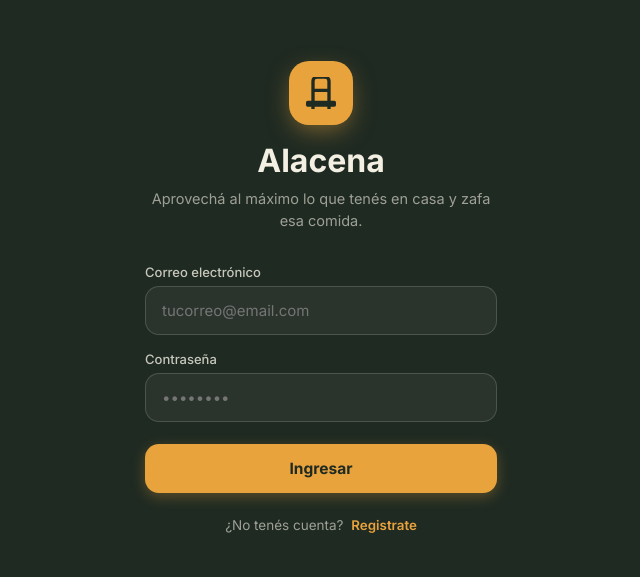
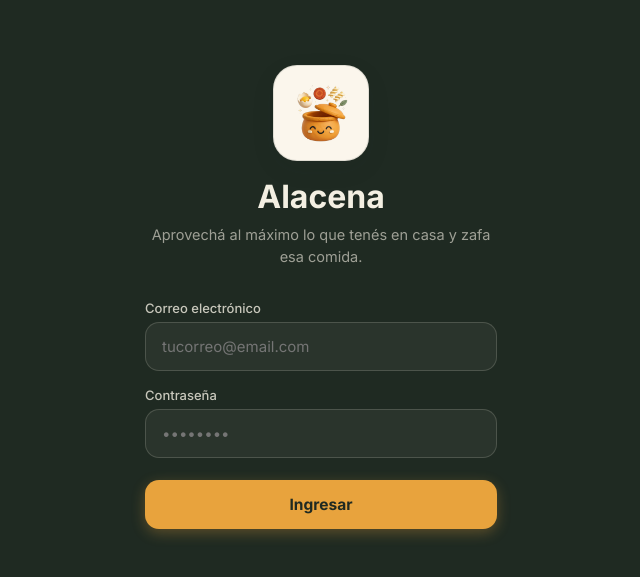
Before and after one commit to HirigoyenDiego1990/Alacena, a website: page public/login.html in a window 1280 px wide. Shown: the part 103-680 px from the top of the page, without its empty margins (319-959 px from the left). Drawn offline with nearby package versions, Linux system fonts and the light colour scheme.

Commit message:
agregado de iconos

```diff
--- a/public/estilos.css
+++ b/public/estilos.css
@@ -80,20 +80,60 @@ input, select, textarea { font-family: inherit; }
   margin-bottom: 32px;
 }
 
-.brand-mark-lg {
-  width: 64px;
-  height: 64px;
-  border-radius: 20px;
-  background: var(--saffron);
+.brand-mark {
+  width: 44px;
+  height: 44px;
   display: grid;
   place-items: center;
-  color: var(--ink);
+  background: var(--paper); /* #FBF6EC */
+  border: 1px solid var(--line);
+  border-radius: 12px; /* le da el toque app */
+  flex-shrink: 0;
+}
+
+.brand-mark img {
+  width: 32px;
+  height: 32px;
+}
+
+.brand-mark-lg {
+  width: 96px;
+  height: 96px;
+  display: grid;
+  place-items: center;
+  background: var(--paper); /* #FBF6EC */
+  border: 1px solid var(--line);
+  border-radius: 24px; /* más grande, más amigable */
+  box-shadow: 0 8px 24px rgba(31, 42, 34, 0.08);
+  padding: 12px; /* aire para que la ollita respire */
   margin: 0 auto 16px;
-  box-shadow: 0 8px 25px -4px rgba(232, 163, 61, 0.5);
-  transition: transform 0.3s cubic-bezier(0.34, 1.56, 0.64, 1);
 }
-.brand-mark-lg:hover {
-  transform: scale(1.08) rotate(3deg);
+
+/* Si tu login es sobre fondo oscuro --ink */
+.login-dark .brand-mark-lg {
+  background: var(--paper-dim); /* #F1EAD9 */
+  border-color: var(--line-on-dark);
+  box-shadow: 0 8px 32px rgba(0,0,0,0.25);
+}
+
+.brand-mark-lg {
+  width: 96px;
+  height: 96px;
+  display: grid;
+  place-items: center;
+  background: var(--paper); /* #FBF6EC */
+  border: 1px solid var(--line);
+  border-radius: 24px; /* más grande, más amigable */
+  box-shadow: 0 8px 24px rgba(31, 42, 34, 0.08);
+  padding: 12px; /* aire para que la ollita respire */
+  margin: 0 auto 16px;
+}
+
+/* Si tu login es sobre fondo oscuro --ink */
+.login-dark .brand-mark-lg {
+  background: var(--paper-dim); /* #F1EAD9 */
+  border-color: var(--line-on-dark);
+  box-shadow: 0 8px 32px rgba(0,0,0,0.25);
 }
 
 .auth-hero h1 {
--- a/public/login.html
+++ b/public/login.html
@@ -9,8 +9,12 @@
     <link rel="preconnect" href="https://fonts.googleapis.com">
     <link rel="preconnect" href="https://fonts.gstatic.com" crossorigin>
     <link rel="stylesheet" href="https://fonts.googleapis.com/css2?family=IBM+Plex+Mono:wght@600&family=Inter:wght@400;500;600;700&display=swap">
+    <link rel="shurtcut icon" href="./img/alacena_icon_192x192.png">
     <script src="https://unpkg.com/lucide@latest"></script>
     <script src="https://cdn.jsdelivr.net/npm/@supabase/supabase-js@2"></script>
+    <!-- Enlace al Manifest -->
+<link rel="manifest" href="./manifest.json">
+<meta name="theme-color" content="#f97316">
 </head>
 <body>
 
@@ -22,8 +26,19 @@
             <div class="auth-wrap">
                 <div class="auth-hero">
                     <div class="brand-mark-lg">
-                        <svg xmlns="http://www.w3.org/2000/svg" width="32" height="32" viewBox="0 0 24 24" fill="none" stroke="currentColor" stroke-width="2.5" stroke-linecap="round" stroke-linejoin="round"><path d="M6 138V3a3 3 0 0 1 3-3h6a3 3 0 0 1 3 3v135"/><path d="M22 21H2v-2h20v2z"/><path d="M7 10h10"/></svg>
-                    </div>
+    <img
+        src="./img/alacena_icon_512x512.png"
+        alt="Alacena"
+        width="80"
+        height="80"
+        style="
+            width: 100%;
+            height: 100%;
+            object-fit: contain;
+            display: block;
+        "
+    >
+</div>
                     <h1>Alacena</h1>
                     <p>Aprovechá al máximo lo que tenés en casa y zafa esa comida.</p>
                 </div>
@@ -45,15 +60,25 @@
                     </button>
                 </form>
 
-                <div class="auth-switch">
+                <!-- <div class="auth-switch">
                     <span id="auth-switch-text">¿No tenés cuenta?</span>
                     <button type="button" id="auth-switch-btn">Registrate</button>
-                </div>
+                </div> -->
             </div>
         </div>
 
     </div>
 
+    <script>
+  if ('serviceWorker' in navigator) {
+    window.addEventListener('load', () => {
+      navigator.serviceWorker.register('/sw.js')
+        .then(() => console.log("Service Worker registrado con éxito"))
+        .catch((err) => console.log("Error al registrar Service Worker", err));
+    });
+  }
+</script>
+
     <!-- Script de autenticación que maneja la redirección -->
     <script type="module" src="./login.js"></script>
 </body>
```
Also changed, not shown: public/index.html (+28 -8 lines), sw.js (added, +12 -0 lines), public/img/alacena_icon_192x192.png (added), public/img/alacena_icon_512x512.png (added), public/manifest.json (added).
